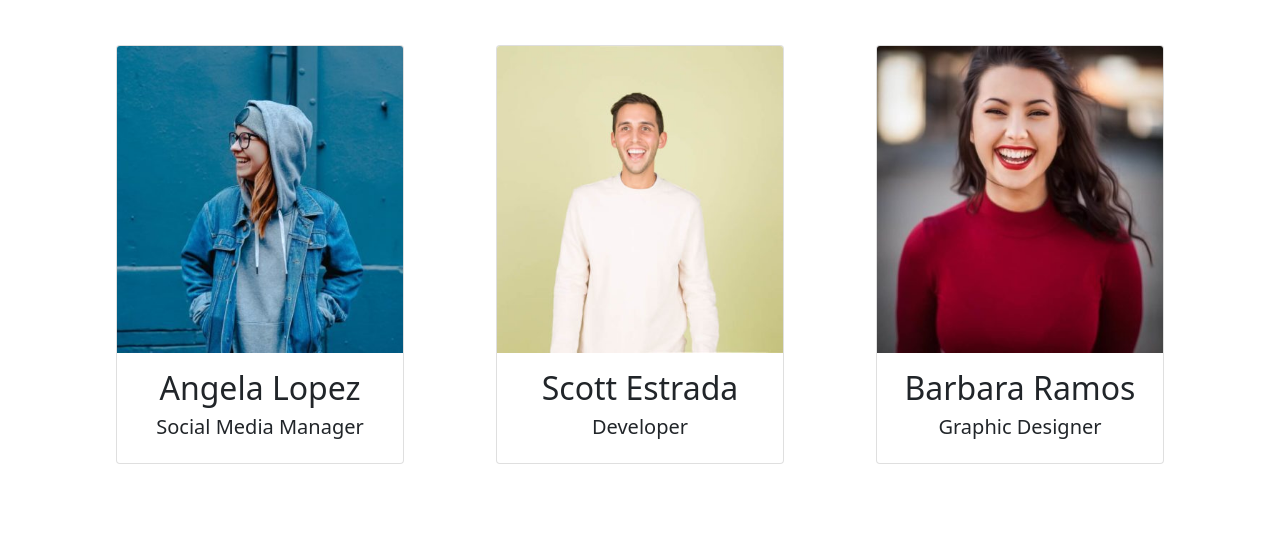
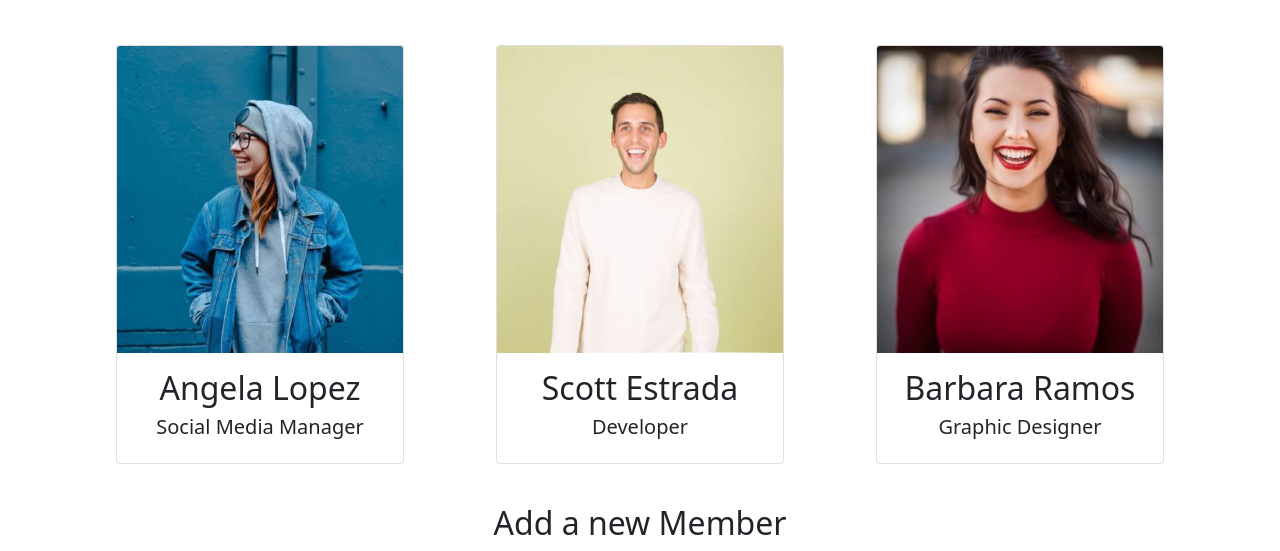
Before and after one commit to N1kola0s/js-our-team, a plain HTML site: page index.html in a window 1280 px wide. Shown: the part 638-1189 px from the top of the page. Before the commit the page ends 1126 px from the top, so only its background shows below. Drawn offline with nearby package versions, Linux system fonts and the light colour scheme.

Commit message:
add correction in html

```diff
--- a/index.html
+++ b/index.html
@@ -13,6 +13,11 @@
     <link rel="stylesheet" href="./assets/css/style.css">
 </head>
 <body>
+    <header id="site_header"></header>
+
+    <main id="site_main">
+
+        <section class="membership">
 
             <div class="container">
 
@@ -27,11 +32,44 @@
                 </div>
                 <!-- team_description -->
 
+                <div class ="personas row row-cols-3"></div>
+
+            </div>
+            <!-- /.container -->
 
 
-        <div class ="personas row row-cols-3"></div>
+        </section>
+        <!-- /.membership -->
+
+
+        <section class="new_member">
+
+            <div class="container">
+
+                <h2 class ="text-center mt-3">Add a new Member</h2>
+
+                <!-- <form action=""></form> -->
+
+
+
+            </div>
+
+
+
+
+
+
+        </section>
+        <!-- /.new_member -->
+
+
+
+    </main>
+    <!-- /#site_main -->
+
+
+
     <script src="./assets/js/main.js"></script>
-    </div>
 
 </body>
 </html>
```
Lines whose indentation alone changed are shown as unchanged.
